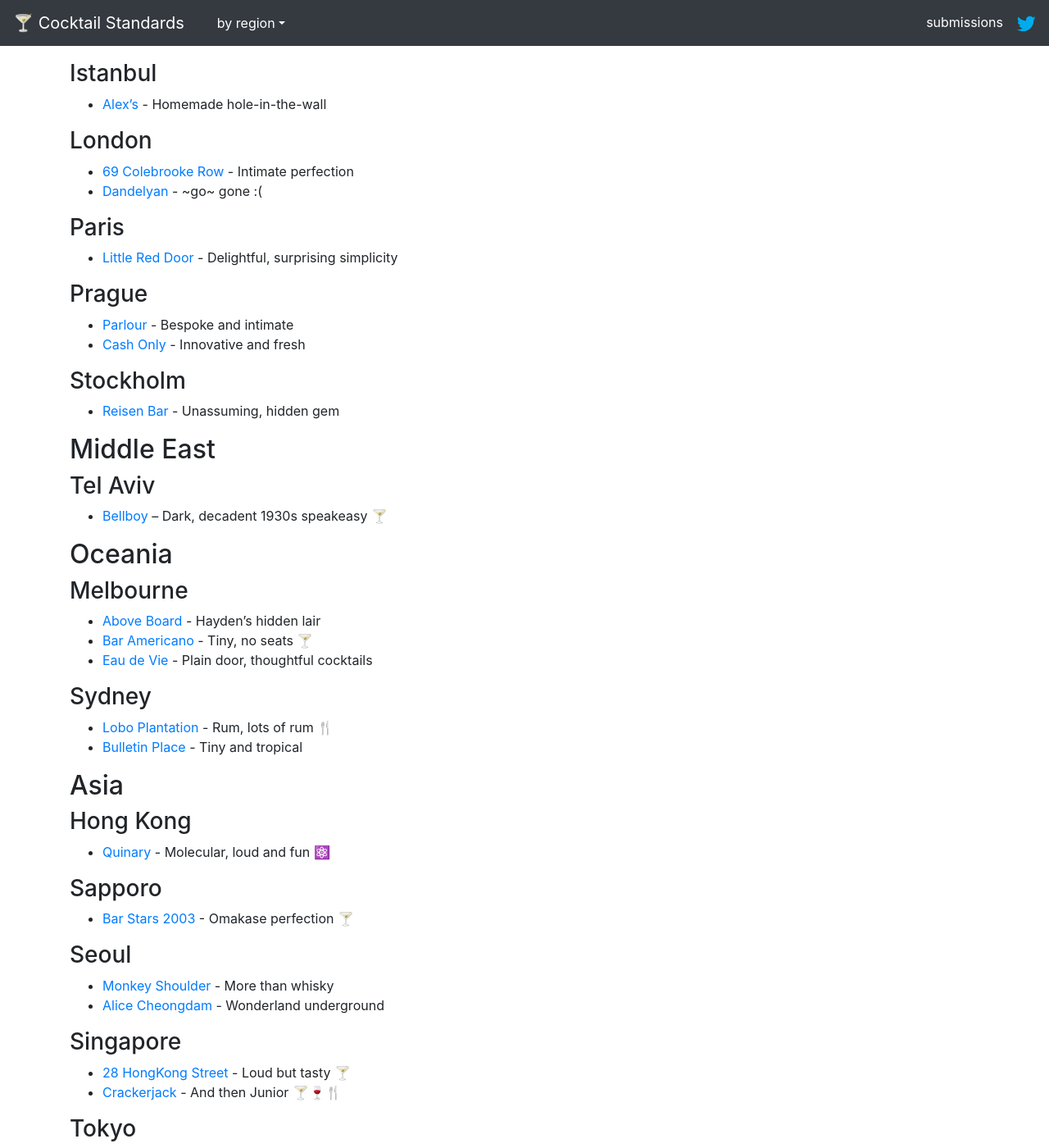
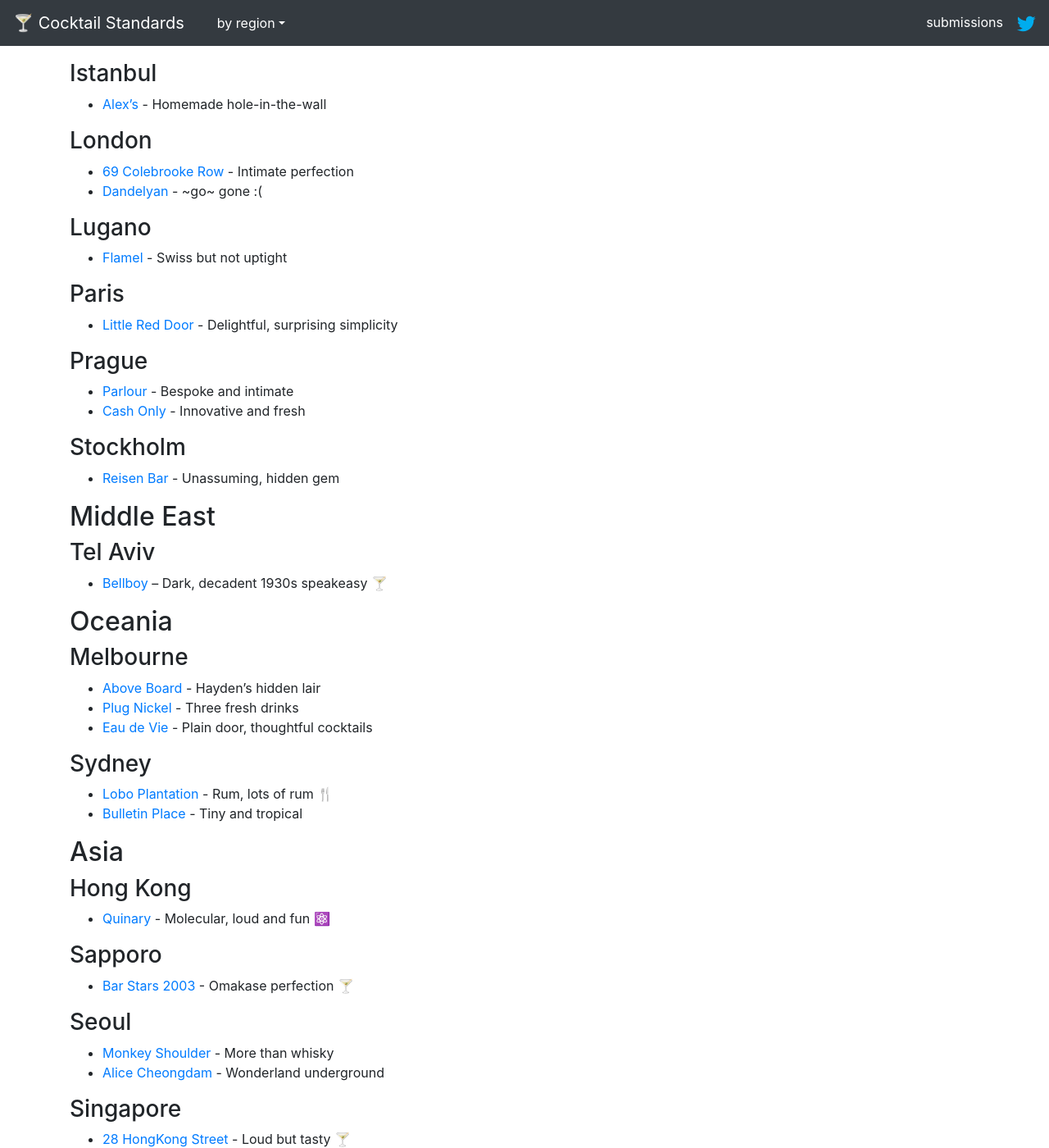
Before and after one commit to CocktailStandards/CocktailStandards.github.io, a Jekyll site: the page built from index.md, in a window 1280 px wide and 1400 px high, scrolled down 1153 px. Shown: the whole window at 82% size. Built offline with Jekyll 4.4.1, drawn with Linux system fonts in a browser that asks for light colours; nearby versions of some CDN libraries; library files that are not in the unit come from our copies.

Commit message:
Update index.md

```diff
--- a/index.md
+++ b/index.md
@@ -73,6 +73,10 @@ _While you're in town, pick up excellent cocktail supplies at [The Boston Shaker
 * [69 Colebrooke Row](http://69colebrookerow.com) - Intimate perfection
 * [Dandelyan](https://www.dandelyanbar.com) - ~go~ gone :(
 
+### Lugano
+
+* [Flamel](https://flamellugano.com) - Swiss but not uptight
+
 ### Paris
 
 * [Little Red Door](http://www.lrdparis.com/) - Delightful, surprising simplicity
@@ -97,7 +101,7 @@ _While you're in town, pick up excellent cocktail supplies at [The Boston Shaker
 ### Melbourne
 
 * [Above Board](http://aboveboardbar.com) - Hayden's hidden lair
-* [Bar Americano](https://www.facebook.com/baramericanomel) - Tiny, no seats  🍸
+* [Plug Nickel](https://plugnickel.com.au) - Three fresh drinks
 * [Eau de Vie](http://eaudevie.com.au/melbourne/) - Plain door, thoughtful cocktails
 
 ### Sydney
```
